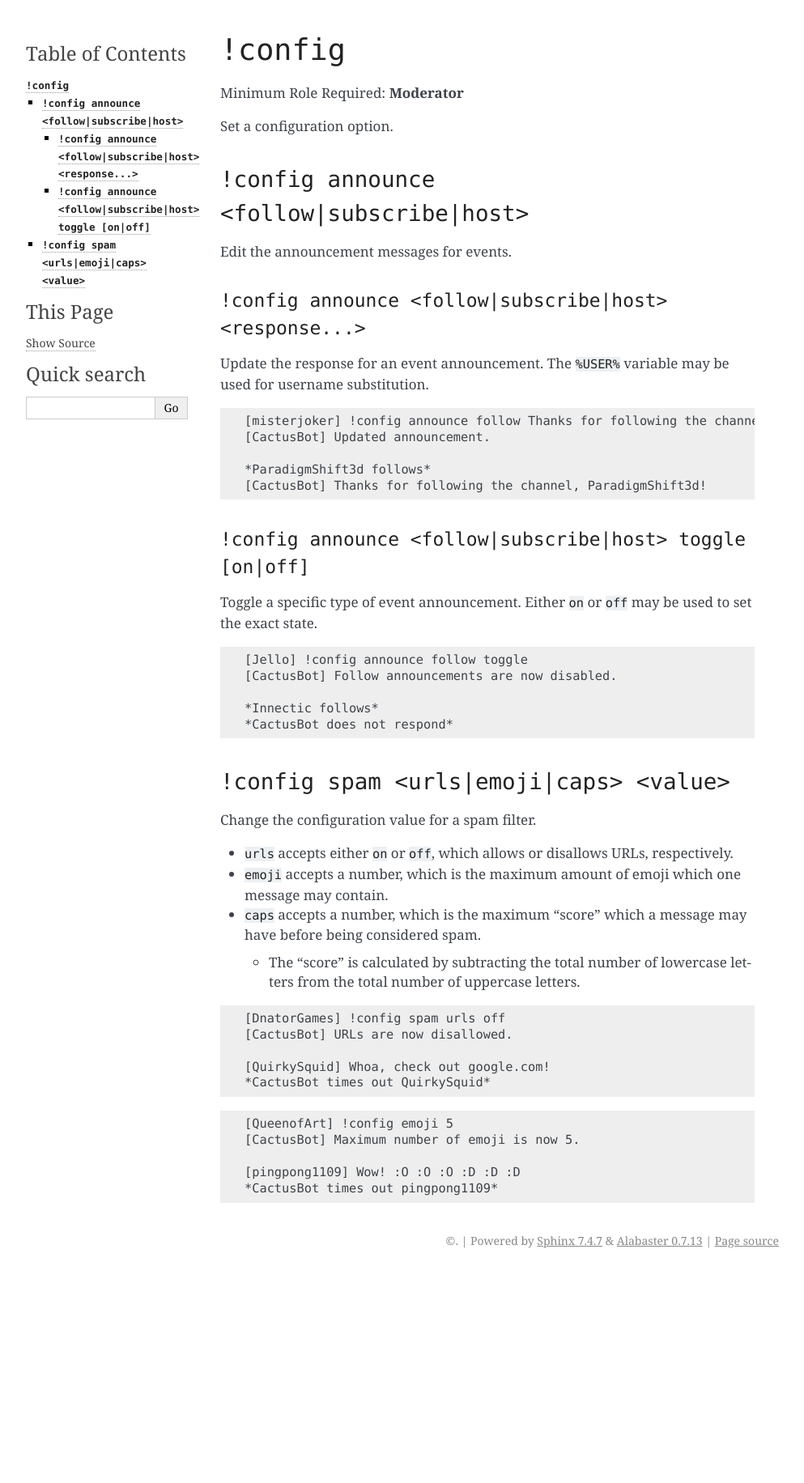
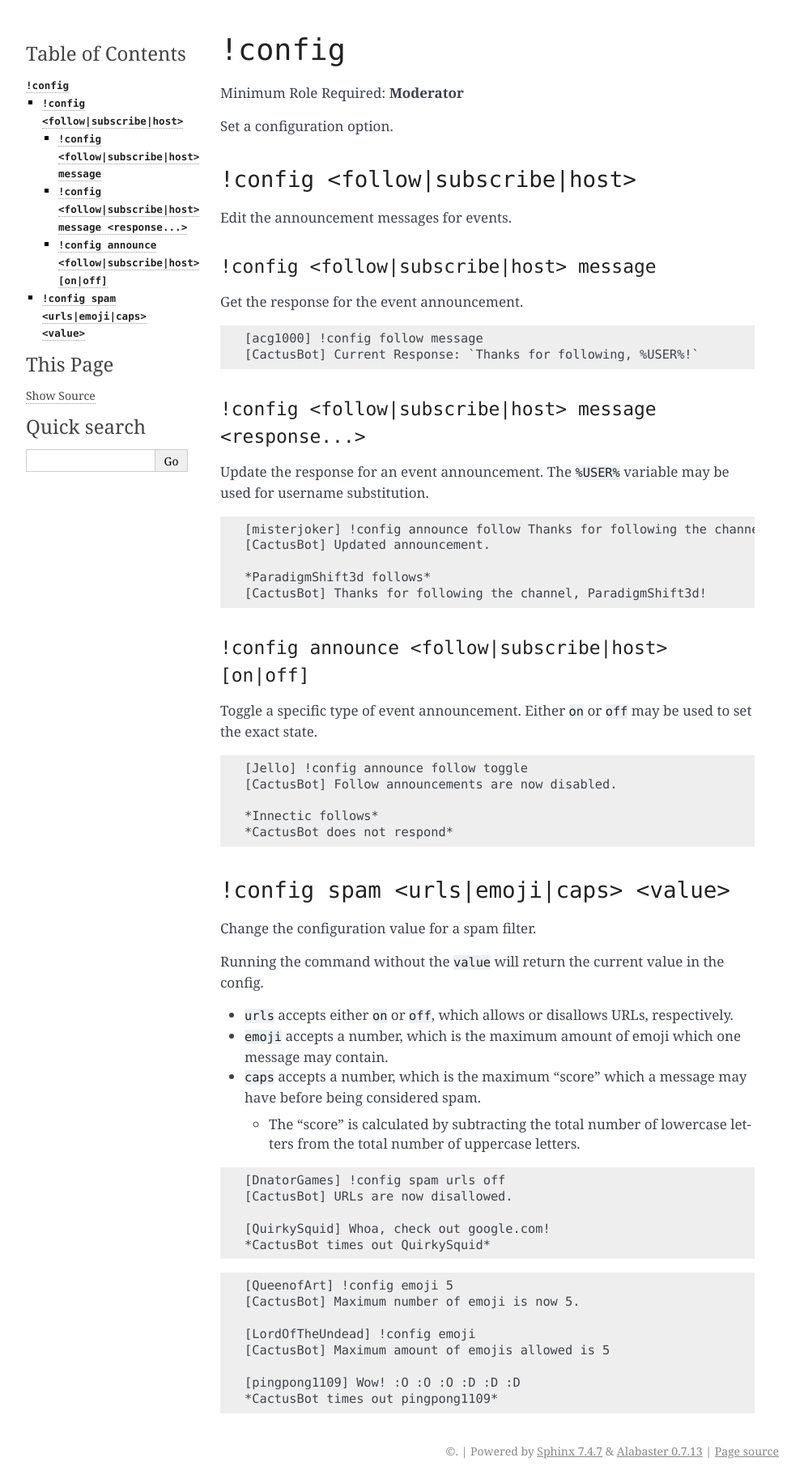
Before and after one commit to CactusDev/CactusBot, a Sphinx documentation site: the page built from docs/user/config.md, in a window 1280 px wide. Shown: the whole page at 81% size, without its empty margins (148-1141 px from the left). Built offline with Sphinx 7.4.7, drawn with Linux system fonts in a browser that asks for light colours; before the commit the page ends 1572 px from its top, so only the background shows below that.

Commit message:
Update docs

````diff
--- a/docs/user/config.md
+++ b/docs/user/config.md
@@ -4,11 +4,20 @@ Minimum Role Required: **Moderator**
 
 Set a configuration option.
 
-## `!config announce <follow|subscribe|host>`
+## `!config <follow|subscribe|host>`
 
 Edit the announcement messages for events.
 
-### `!config announce <follow|subscribe|host> <response...>`
+### `!config <follow|subscribe|host> message`
+
+Get the response for the event announcement.
+
+```
+[acg1000] !config follow message
+[CactusBot] Current Response: `Thanks for following, %USER%!`
+```
+
+### `!config <follow|subscribe|host> message <response...>`
 
 Update the response for an event announcement. The `%USER%` variable may be used for username substitution.
 
@@ -20,7 +29,7 @@ Update the response for an event announcement. The `%USER%` variable may be used
 [CactusBot] Thanks for following the channel, ParadigmShift3d!
 ```
 
-### `!config announce <follow|subscribe|host> toggle [on|off]`
+### `!config announce <follow|subscribe|host> [on|off]`
 
 Toggle a specific type of event announcement. Either `on` or `off` may be used to set the exact state.
 
@@ -35,6 +44,8 @@ Toggle a specific type of event announcement. Either `on` or `off` may be used t
 ## `!config spam <urls|emoji|caps> <value>`
 
 Change the configuration value for a spam filter.
+
+Running the command without the `value` will return the current value in the config.
 
 - `urls` accepts either `on` or `off`, which allows or disallows URLs, respectively.
 - `emoji` accepts a number, which is the maximum amount of emoji which one message may contain.
@@ -54,6 +65,9 @@ Change the configuration value for a spam filter.
 [QueenofArt] !config emoji 5
 [CactusBot] Maximum number of emoji is now 5.
 
+[LordOfTheUndead] !config emoji
+[CactusBot] Maximum amount of emojis allowed is 5
+
 [pingpong1109] Wow! :O :O :O :D :D :D
 *CactusBot times out pingpong1109*
 ```
````
